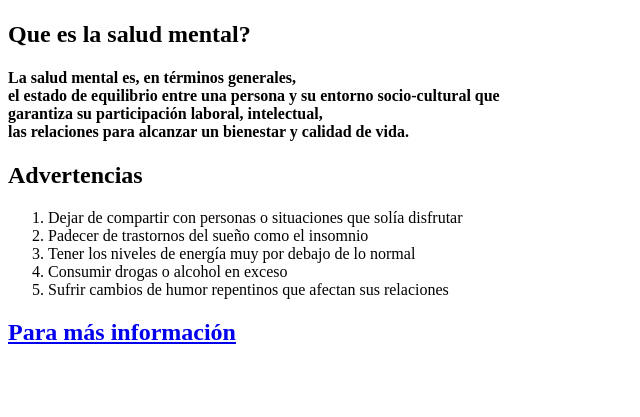
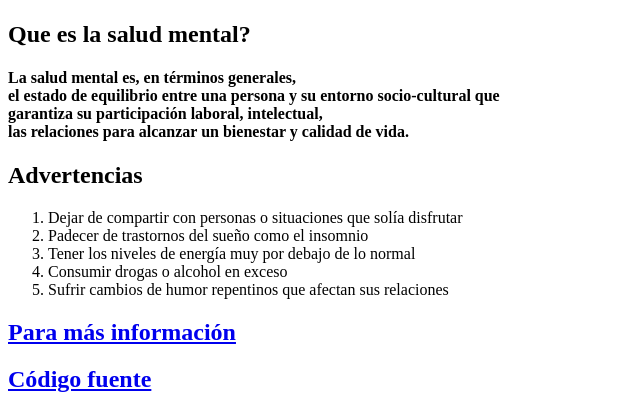
Before and after one commit to arisinnato/ejer1Ari, a plain HTML site: page index.html in a window 1280 px wide. Shown: the part 383-800 px from the top of the page, without its empty margins (0-640 px from the left). Drawn offline with Linux system fonts and the light colour scheme.

Commit message:
Add files via upload

```diff
--- a/index.html
+++ b/index.html
@@ -30,5 +30,8 @@
         <h2> Para más información</h2>
     </a>
 
+    <a target="_blank" href="https://github.com/arisinnato/ejer1Ari/blob/main/index.html">
+        <h2>Código fuente</h2>
+    </a>
 </body>
 </html>
```
